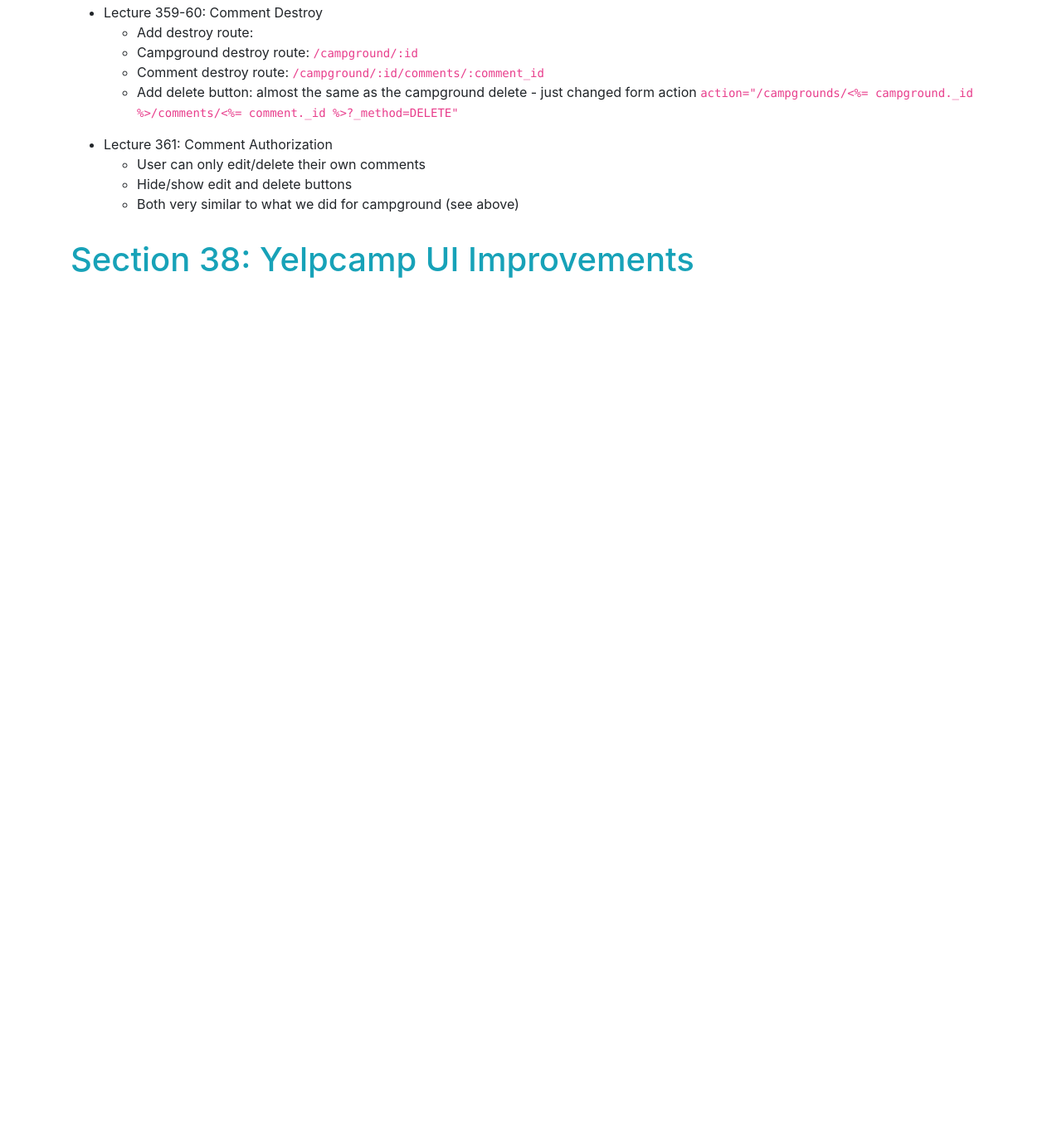
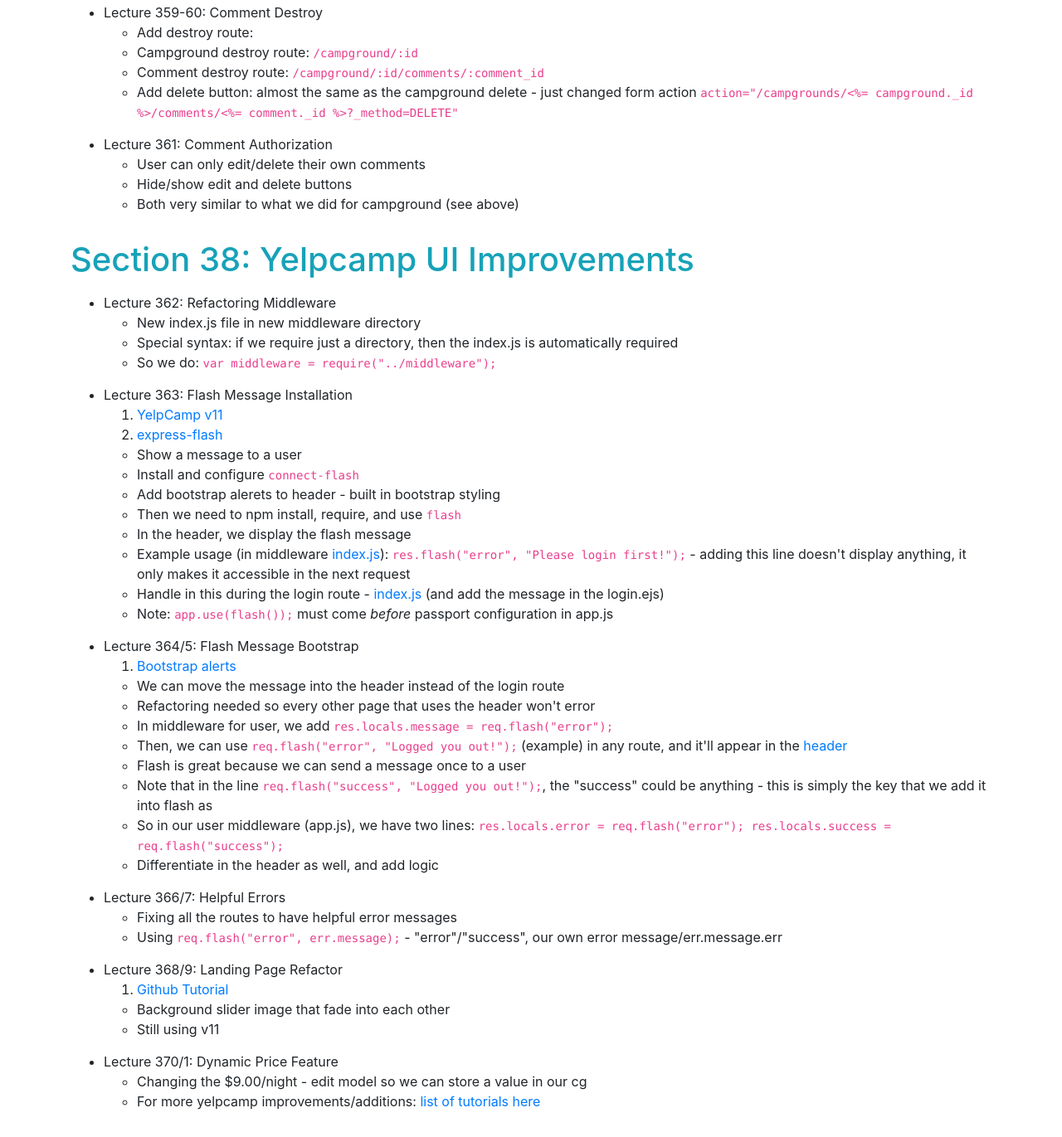
Before and after one commit to seasyhuang/Web-Dev-Bootcamp, a plain HTML site: page notes12.html in a window 1280 px wide. Shown: the part 4357-5728 px from the top of the page at 83% size. Before the commit the page ends 4710 px from the top, so only its background shows below. Drawn offline with nearby package versions, Linux system fonts and the light colour scheme.

Commit message:
done with yelpcamp

```diff
--- a/notes12.html
+++ b/notes12.html
@@ -252,8 +252,69 @@
       </ul>
 
       <h1 class="my-3 text-info">Section 38: Yelpcamp UI improvements</h1>
+      <ul>
+        <li class="lecture">Lecture 362: refactoring middleware</li>
+        <ul>
+          <li>new index.js file in new middleware directory</li>
+          <li>special syntax: if we require just a directory, then the index.js is automatically required</li>
+          <li>so we do: <code>var middleware = require("../middleware");</code> </li>
+        </ul>
+
+        <li class="lecture">Lecture 363: flash message installation</li>
+        <ol>
+          <li><a href="introtonode/yelpcamp/v11/">YelpCamp v11</a></li>
+          <li><a href="https://github.com/jaredhanson/connect-flash">express-flash</a> </li>
+        </ol>
+        <ul>
+          <li>show a message to a user</li>
+          <li>install and configure <code>connect-flash</code> </li>
+          <li>add bootstrap alerets to header - built in bootstrap styling</li>
+          <li>then we need to npm install, require, and use <code>flash</code> </li>
+          <li>in the header, we display the flash message</li>
+          <li>example usage (in middleware <a href="introtonode/yelpcamp/v11/middleware/index.js">index.js</a>): <code>res.flash("error", "Please login first!");</code> - adding this line doesn't display anything, it only makes it accessible in the next request </li>
+          <li>handle in this during the login route - <a href="introtonode/yelpcamp/v11/routes/index.js">index.js</a> (and add the message in the login.ejs)</li>
+          <li>note: <code>app.use(flash());</code> must come <em>before</em> passport configuration in app.js </li>
+        </ul>
+
+        <li class="lecture">Lecture 364/5: flash message bootstrap</li>
+        <ol>
+          <li><a href="https://getbootstrap.com/docs/4.0/components/alerts/">Bootstrap alerts</a> </li>
+        </ol>
+        <ul>
+          <li>we can move the message into the header instead of the login route</li>
+          <li>refactoring needed so every other page that uses the header won't error</li>
+          <li>in middleware for user, we add <code>res.locals.message = req.flash("error");</code> </li>
+          <li>then, we can use <code>req.flash("error", "Logged you out!");</code> (example) in any route, and it'll appear in the <a href="introtonode/yelpcamp/v11/views/partials/header.ejs">header</a> </li>
+          <li>flash is great because we can send a message once to a user</li>
+          <li>note that in the line <code>req.flash("success", "Logged you out!");</code>, the "success" could be anything - this is simply the key that we add it into flash as </li>
+          <li>so in our user middleware (app.js), we have two lines: <code>res.locals.error = req.flash("error");
+          res.locals.success = req.flash("success");</code> </li>
+          <li>differentiate in the header as well, and add logic </li>
+        </ul>
+
+        <li class="lecture">Lecture 366/7: helpful errors</li>
+        <ul>
+          <li>fixing all the routes to have helpful error messages</li>
+          <li>using <code>req.flash("error", err.message);</code> - "error"/"success", our own error message/err.message.err </li>
+        </ul>
+
+        <li class="lecture">Lecture 368/9: landing page refactor</li>
+        <ol>
+          <li><a href="https://github.com/nax3t/background-slider">Github Tutorial</a> </li>
+        </ol>
+        <ul>
+          <li>background slider image that fade into each other</li>
+          <li>still using v11</li>
+        </ul>
+
+        <li class="lecture">Lecture 370/1: dynamic price feature</li>
+        <ul>
+          <li>changing the $9.00/night - edit model so we can store a value in our cg</li>
+          <li>for more yelpcamp improvements/additions: <a href="https://www.udemy.com/course/the-web-developer-bootcamp/learn/lecture/6754188#questions">list of tutorials here</a> </li>
+        </ul>
 
 
+      </ul>
 
 
     </div>
```
